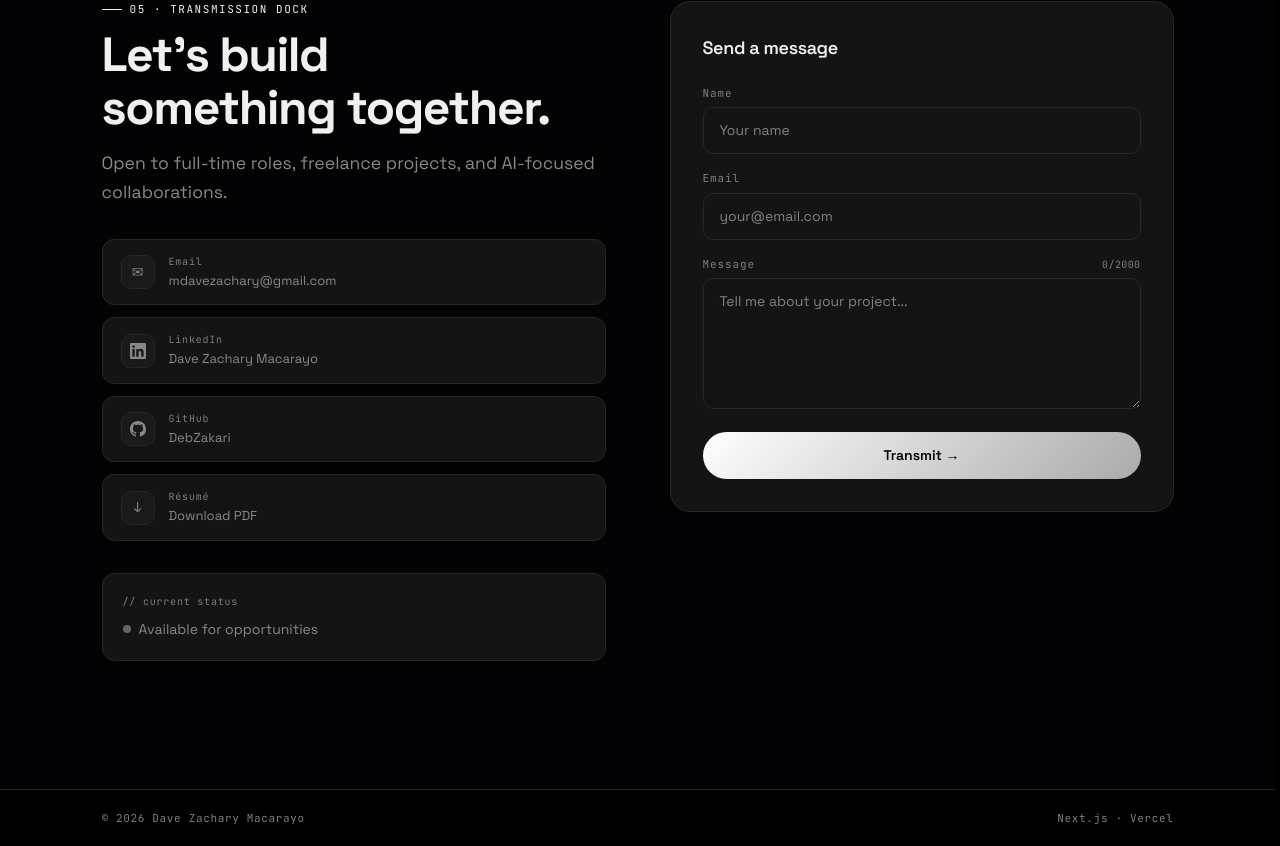
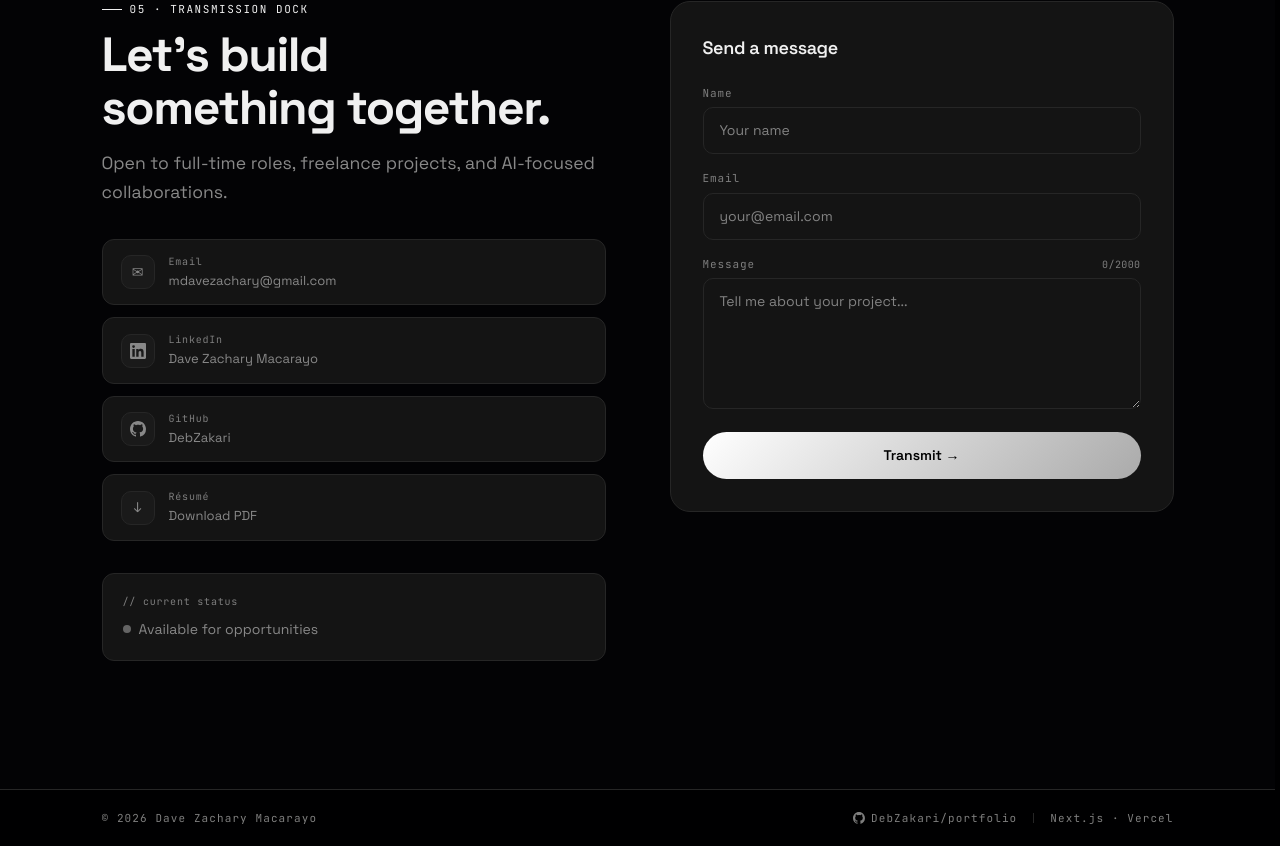
Before and after one commit to DebZakari/portfolio, a Next.js app: page / in a window 1280 px wide. Shown: the part 5347-6193 px from the top of the page. Built offline with nearby package versions, Linux system fonts and the light colour scheme; no server answers.

Commit message:
feat: add GitHub stars display in footer

```diff
--- /dev/null
+++ b/src/app/api/github-stars/route.ts
@@ -0,0 +1,15 @@
+export const revalidate = 3600;
+
+export async function GET() {
+  try {
+    const res = await fetch("https://api.github.com/repos/DebZakari/portfolio", {
+      headers: { Accept: "application/vnd.github+json" },
+      next: { revalidate: 3600 },
+    });
+    if (!res.ok) return Response.json({ stars: null });
+    const data = await res.json();
+    return Response.json({ stars: data.stargazers_count ?? null });
+  } catch {
+    return Response.json({ stars: null });
+  }
+}
--- a/src/components/Footer.tsx
+++ b/src/components/Footer.tsx
@@ -1,30 +1,132 @@
+"use client";
+
+import { useEffect, useState } from "react";
+import { Star } from "lucide-react";
+
+function GitHubMark({ size = 12 }: { size?: number }) {
+  return (
+    <svg
+      width={size}
+      height={size}
+      viewBox="0 0 98 96"
+      fill="currentColor"
+      aria-hidden="true"
+      xmlns="http://www.w3.org/2000/svg"
+    >
+      <path
+        fillRule="evenodd"
+        clipRule="evenodd"
+        d="M48.854 0C21.839 0 0 22 0 49.217c0 21.756 13.993 40.172 33.405 46.69 2.427.49 3.316-1.059 3.316-2.362 0-1.141-.08-5.052-.08-9.127-13.59 2.934-16.42-5.867-16.42-5.867-2.184-5.704-5.42-7.17-5.42-7.17-4.448-3.015.324-3.015.324-3.015 4.934.326 7.523 5.052 7.523 5.052 4.367 7.496 11.404 5.378 14.235 4.074.404-3.178 1.699-5.378 3.074-6.6-10.839-1.141-22.243-5.378-22.243-24.283 0-5.378 1.94-9.778 5.014-13.2-.485-1.222-2.184-6.275.486-13.038 0 0 4.125-1.304 13.426 5.052a46.97 46.97 0 0 1 12.214-1.63c4.125 0 8.33.571 12.213 1.63 9.302-6.356 13.427-5.052 13.427-5.052 2.67 6.763.97 11.816.485 13.038 3.155 3.422 5.015 7.822 5.015 13.2 0 18.905-11.404 23.06-22.324 24.283 1.78 1.548 3.316 4.481 3.316 9.126 0 6.6-.08 11.897-.08 13.526 0 1.304.89 2.853 3.316 2.364 19.412-6.52 33.405-24.935 33.405-46.691C97.707 22 75.788 0 48.854 0z"
+      />
+    </svg>
+  );
+}
+
+const githubLink = (
+  stars: number | null,
+  handlers: {
+    onMouseEnter: React.MouseEventHandler<HTMLAnchorElement>;
+    onMouseLeave: React.MouseEventHandler<HTMLAnchorElement>;
+  }
+) => (
+  <a
+    href="https://github.com/DebZakari/portfolio"
+    target="_blank"
+    rel="noopener noreferrer"
+    aria-label={
+      stars !== null
+        ? `View portfolio source on GitHub — ${stars} stars`
+        : "View portfolio source on GitHub"
+    }
+    className="font-mono"
+    style={{
+      display: "inline-flex",
+      alignItems: "center",
+      gap: 6,
+      fontSize: 11,
+      color: "var(--text-dim)",
+      letterSpacing: "0.10em",
+      textDecoration: "none",
+      transition: "color 0.2s",
+    }}
+    {...handlers}
+  >
+    <GitHubMark size={12} />
+    <span>DebZakari/portfolio</span>
+    {stars !== null && (
+      <>
+        <span style={{ opacity: 0.3 }} aria-hidden="true">·</span>
+        <Star size={10} strokeWidth={1.5} aria-hidden="true" />
+        <span>{stars}</span>
+      </>
+    )}
+  </a>
+);
+
 export default function Footer() {
+  const [stars, setStars] = useState<number | null>(null);
+
+  useEffect(() => {
+    fetch("/api/github-stars")
+      .then((r) => r.json())
+      .then((d) => setStars(d.stars ?? null))
+      .catch(() => {});
+  }, []);
+
+  const hoverHandlers = {
+    onMouseEnter: (e: React.MouseEvent<HTMLAnchorElement>) =>
+      (e.currentTarget.style.color = "var(--accent)"),
+    onMouseLeave: (e: React.MouseEvent<HTMLAnchorElement>) =>
+      (e.currentTarget.style.color = "var(--text-dim)"),
+  };
+
   return (
     <footer style={{ borderTop: "1px solid var(--border)" }}>
+      {/* Mobile: GitHub link only, centered */}
       <div
+        className="flex md:hidden"
+        style={{
+          justifyContent: "center",
+          padding: "16px clamp(1.5rem, 5vw, 4rem)",
+        }}
+      >
+        {githubLink(stars, hoverHandlers)}
+      </div>
+
+      {/* Desktop: copyright left, GitHub + stack right */}
+      <div
+        className="hidden md:flex"
         style={{
           maxWidth: 1200,
           margin: "0 auto",
           padding: "20px clamp(1.5rem, 5vw, 4rem)",
-          display: "flex",
           alignItems: "center",
           justifyContent: "space-between",
-          flexWrap: "wrap",
           gap: 12,
         }}
       >
         <span
           className="font-mono"
-          style={{ fontSize: 11, color: "var(--text-dim)", letterSpacing: "0.06em" }}
+          style={{ fontSize: 11, color: "var(--text-dim)", letterSpacing: "0.10em" }}
         >
           © {new Date().getFullYear()} Dave Zachary Macarayo
         </span>
-        <span
-          className="font-mono"
-          style={{ fontSize: 11, color: "var(--text-dim)", letterSpacing: "0.06em" }}
-        >
-          Next.js · Vercel
-        </span>
+
+        <div style={{ display: "flex", alignItems: "center", gap: 16 }}>
+          {githubLink(stars, hoverHandlers)}
+
+          <span
+            style={{ width: 1, height: 10, background: "var(--border)", display: "inline-block" }}
+            aria-hidden="true"
+          />
+
+          <span
+            className="font-mono"
+            style={{ fontSize: 11, color: "var(--text-dim)", letterSpacing: "0.10em" }}
+          >
+            Next.js · Vercel
+          </span>
+        </div>
       </div>
     </footer>
   );
```
